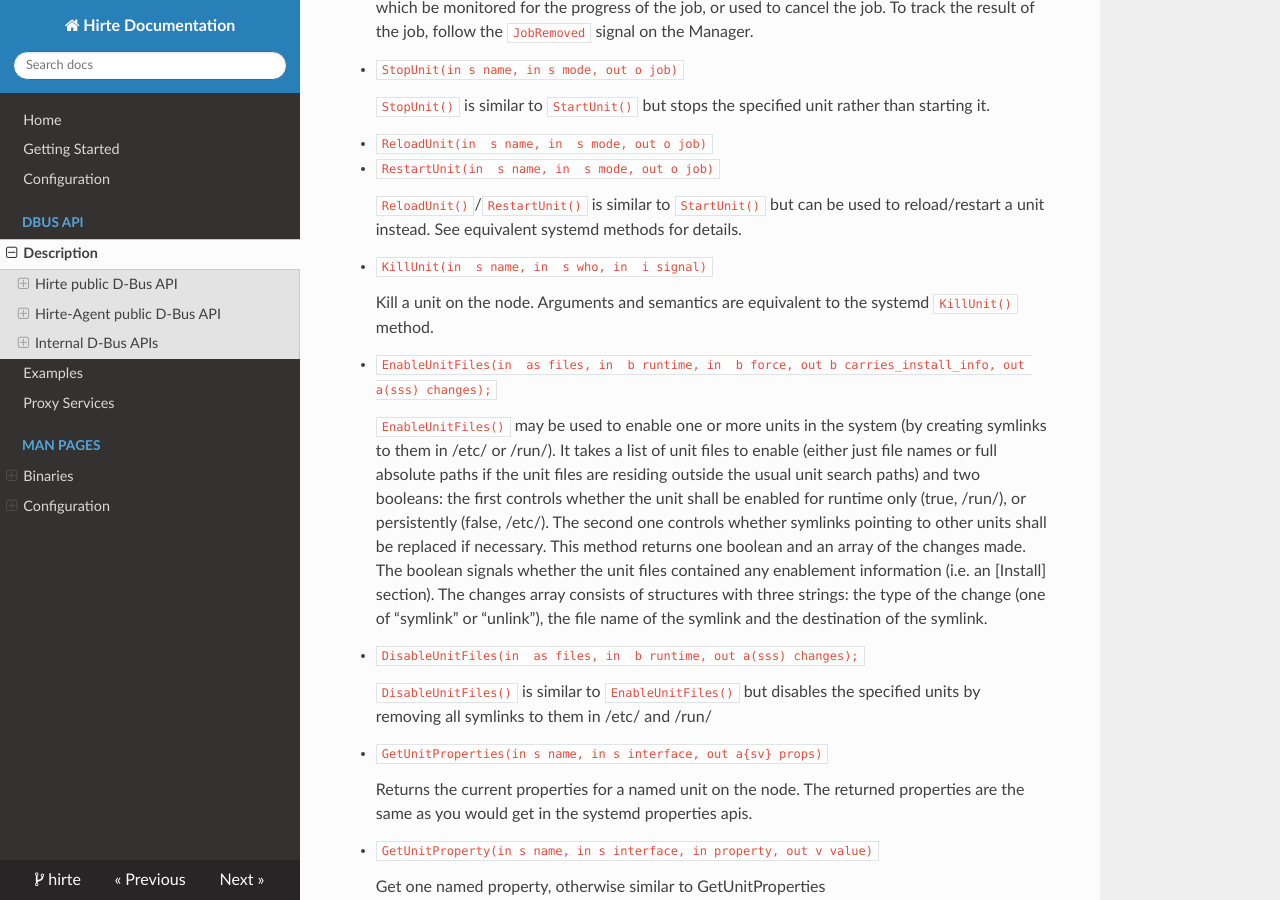
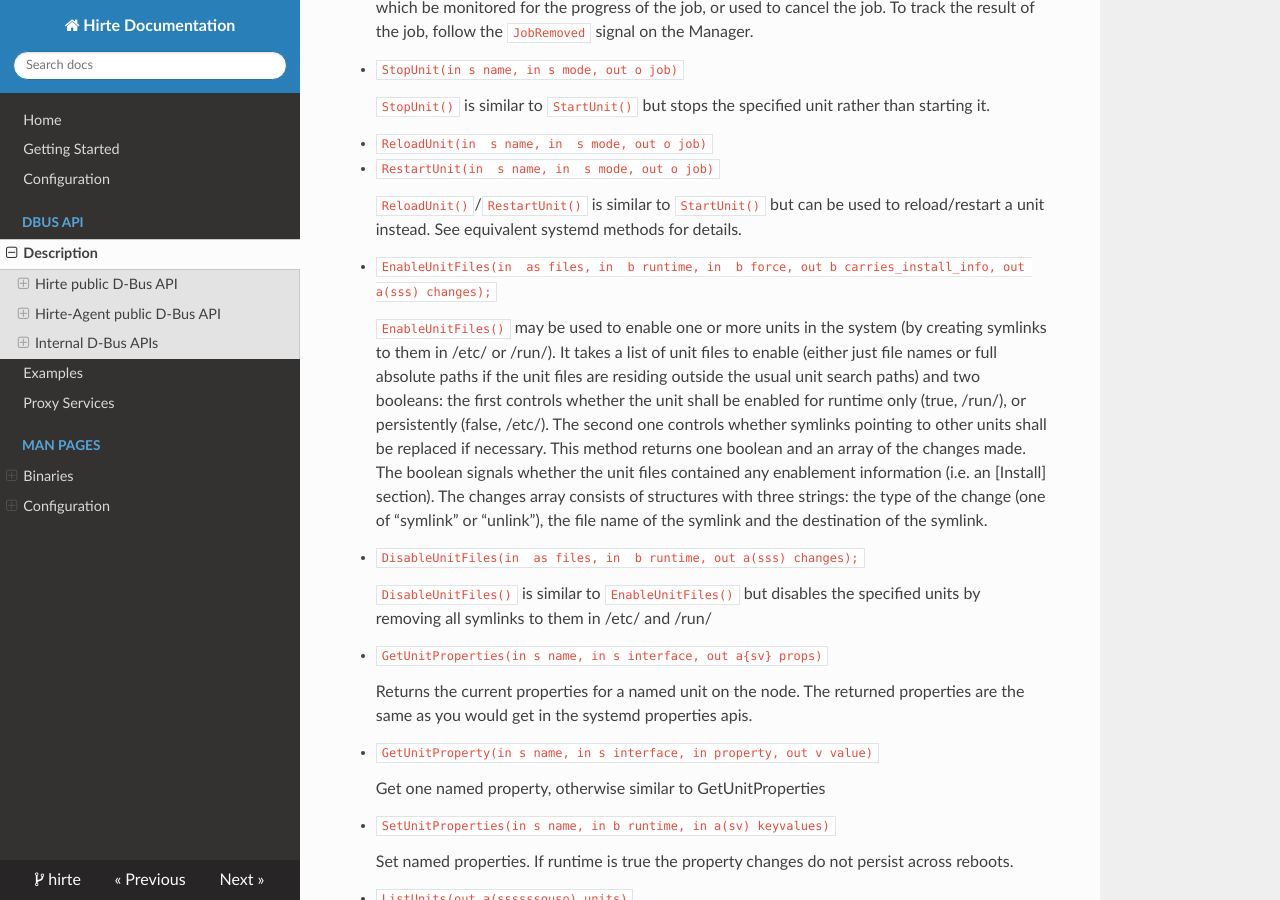
Before and after one commit to eclipse-bluechi/bluechi, an MkDocs documentation site: the page built from doc/docs/api/description.md, in a window 1280 px wide and 900 px high, scrolled down 3247 px. Built offline with MkDocs 1.6.1, drawn with Linux system fonts in a browser that asks for light colours; nearby versions of some CDN libraries; some of the changed text lies outside the part shown.

Commit message:
removed not implemented KillUnit from api description
Signed-off-by: Michael Engel <mengel@redhat.com>

```diff
--- a/doc/docs/api/description.md
+++ b/doc/docs/api/description.md
@@ -154,10 +154,6 @@
     `ReloadUnit()`/`RestartUnit()` is similar to `StartUnit()` but can be used to reload/restart a unit instead. See
     equivalent systemd methods for details.
 
-  * `KillUnit(in  s name, in  s who, in  i signal)`
-
-    Kill a unit on the node. Arguments and semantics are equivalent to the systemd `KillUnit()` method.
-
   * `EnableUnitFiles(in  as files, in  b runtime, in  b force, out b carries_install_info, out a(sss) changes);`
 
     `EnableUnitFiles()` may be used to enable one or more units in the system (by creating symlinks to them in /etc/ or /run/).
@@ -312,8 +308,6 @@
 
   * `RestartUnit(in s name, in s mode, in u id)`
 
-  * `KillUnit(in s name, in s who, in i signal)`
-
   * `GetUnitProperties(in name, out a{sv} props)`
 
   * `ListUnits(out a(ssssssouso) units);`
```
Also changed, not shown: 2 other files.
